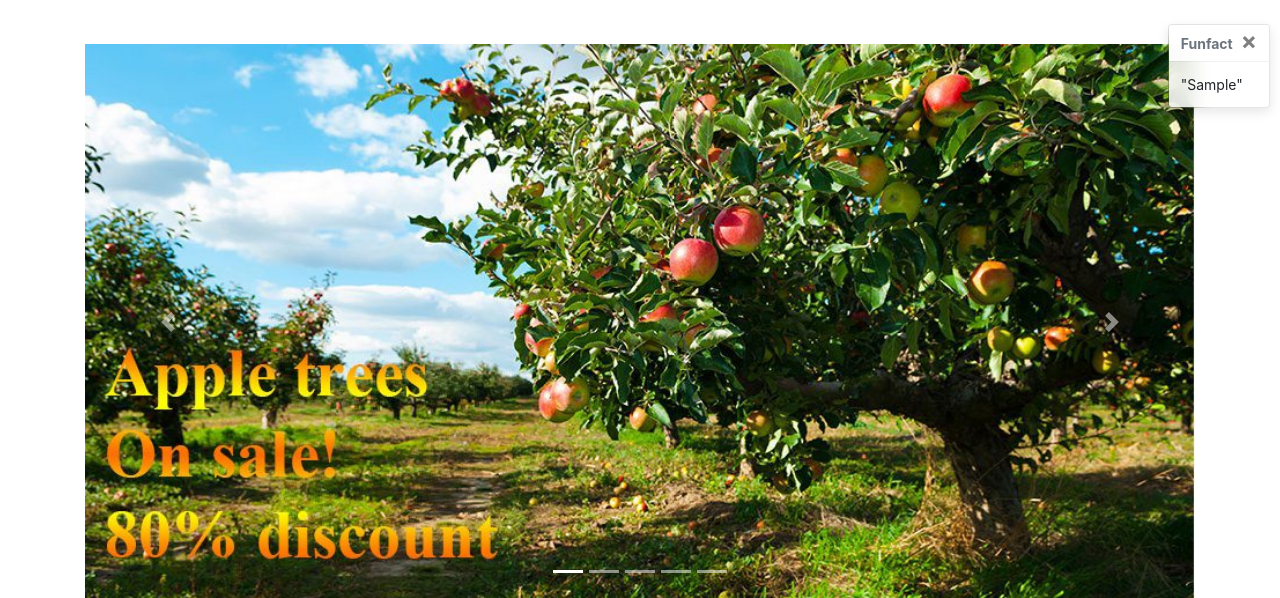
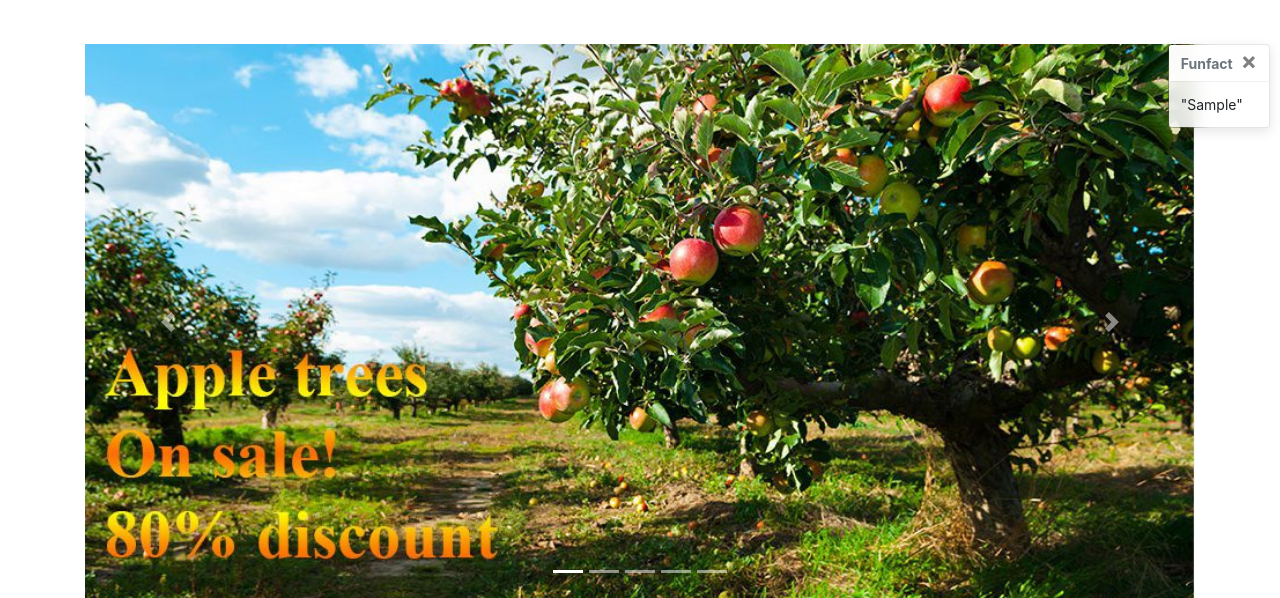
Before and after one commit to Henry-929/PlanATree, a PHP site: page /index.php in a window 1280 px wide. Shown: the part 56-654 px from the top of the page. Run offline with PHP 8.4, Linux system fonts and the light colour scheme; data comes from the database, SQL or seed files in the repository; tables that the repository leaves empty or names only in its code hold one stand-in row (values such as "Sample post"); data that the repository does not hold is empty.

Commit message:
increased the height

```diff
--- a/index.php
+++ b/index.php
@@ -128,7 +128,7 @@ session_start();
 			<div class="row mt-7"></div>
 
 
-			<div class="clearfix d-flex flex-row-reverse fixed-top" style="top: 80px; right:10px;" >
+			<div class="clearfix d-flex flex-row-reverse fixed-top" style="top: 100px; right:10px;" >
 				<div aria-live="polite"  aria-atomic="true" class="float-right">
 				  <div class="toast" data-animation="true" data-autohide="true" data-delay="9000" aria-live="assertive" aria-atomic="true">
 					<div class="toast-header">
```
